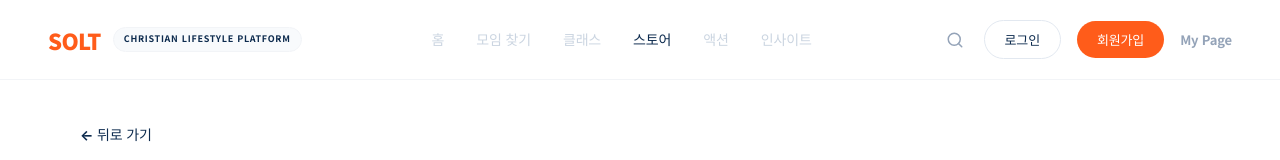
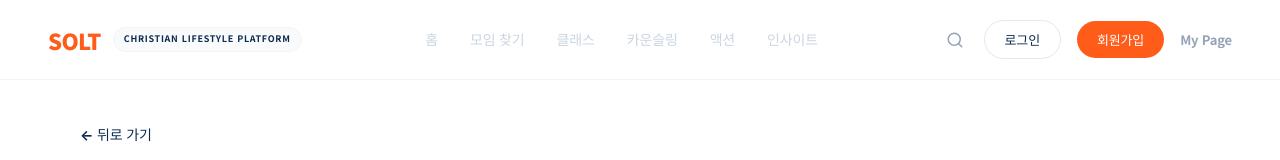
Before and after one commit to sunrise-web-77/SOLT_Project, a Next.js app: page /shop in a window 1280 px wide. Shown: the top 160 px of the page. Built offline with nearby package versions, Linux system fonts and the light colour scheme; a web font is replaced by a local one.

Commit message:
Pivot: Hide Shop and Implement Counseling Section

```diff
--- a/src/app/page.tsx
+++ b/src/app/page.tsx
@@ -341,7 +341,7 @@ export default function Home() {
       {/* ═══════════════════════════════════
           COUNSELING
       ═══════════════════════════════════ */}
-      <section style={{ backgroundColor: "#FDFAF7", padding: "100px 0", position: "relative" }}>
+      <section id="counseling" style={{ backgroundColor: "#FDFAF7", padding: "100px 0", position: "relative" }}>
         {/* Diagnosis toast */}
         {diagToast && (
           <div style={{
--- a/src/components/Nav.tsx
+++ b/src/components/Nav.tsx
@@ -27,7 +27,8 @@ const Nav = () => {
     { href: "/", label: "홈", match: "/" },
     { href: "/play", label: "모임 찾기", match: "/play" },
     { href: "/learn", label: "클래스", match: "/learn" },
-    { href: "/shop", label: "스토어", match: "/shop" },
+    // { href: "/shop", label: "스토어", match: "/shop" }, // 임시 비활성화
+    { href: "/#counseling", label: "카운슬링", match: "/#counseling" },
     { href: "/action", label: "액션", match: "/action" },
     { href: "/insight", label: "인사이트", match: "/insight" },
   ];
```
